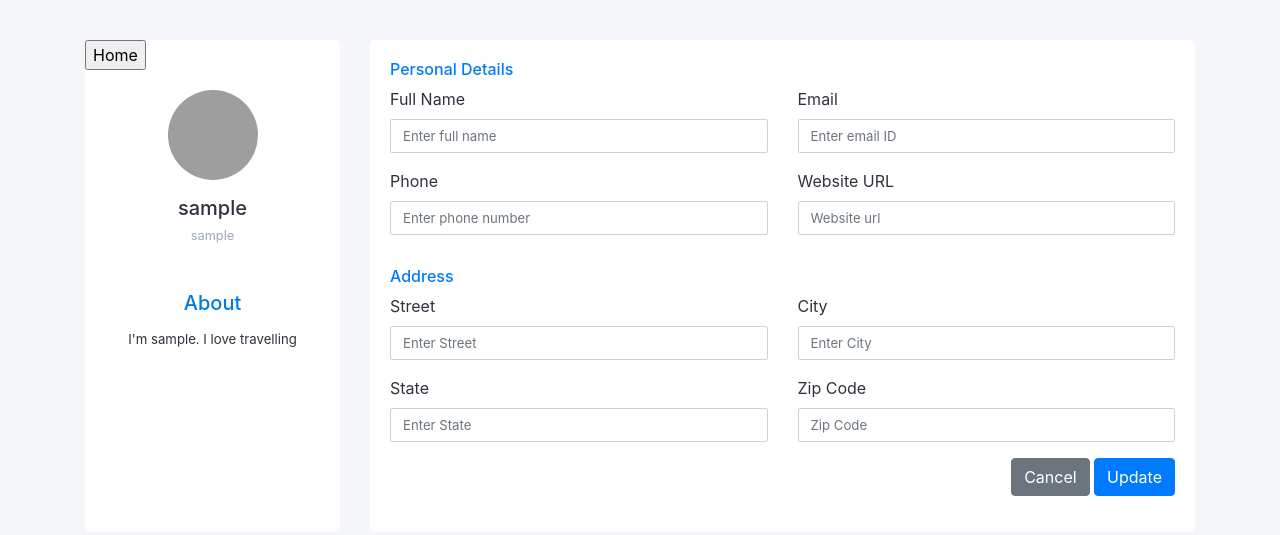
After one commit to LoneRan/EE599CloudFinalProject, a Flask app: a page that uses templates/profile.html in a window 1280 px wide. The commit adds this page. Shown: the top 535 px of the page. Run offline with Flask 2, Linux system fonts and the light colour scheme; some libraries are stand-ins or nearby versions; grey boxes are pictures that could not be loaded.

Commit message:
update profile

```diff
--- a/app.py
+++ b/app.py
@@ -48,11 +48,16 @@ def login():
 def loginCheck():
     email = request.args['email']
     password = request.args['pass']
-    print(email)
-    if password == '0':
-        return render_template('login.html')
-    else:
-        data = 1
-        return render_template("index.html",data=data)
+    # print(email)
+    if password == '0': #login not successfully
+        return render_template('login.html',data=1)
+    else:    #login successfully
+        return render_template("index.html",data=email)
 
-# @app.route('/profile')
+@app.route('/profile/<name>', methods=['POST','GET'])
+def profile(name): #name is user's info
+    prefix = name.split('@')[0]
+    data = [prefix,name]
+    if request.method == 'POST':
+        return render_template("index.html",data=name)
+    return render_template("profile.html", data=data)
--- a/templates/login.html
+++ b/templates/login.html
@@ -28,7 +28,9 @@
 
 
             <button class="btn btn-success btn-block" type="submit"><i class="fas fa-sign-in-alt"></i> Sign in</button>
-            <!-- <div class="error_message">Incorrect credential</div> -->
+            {% if data == 1 %}
+                <div class="error_message">Incorrect credential</div>
+            {% endif %}
             <a href="#" id="forgot_pswd">Forgot password?</a>
             <hr>
             <!-- <p>Don't have an account!</p>  -->
--- /dev/null
+++ b/templates/profile.html
@@ -0,0 +1,187 @@
+<!DOCTYPE html>
+<html lang="en">
+<head>
+    <meta charset="utf-8">
+    <!--  This file has been downloaded from bootdey.com    @bootdey on twitter -->
+    <!--  All snippets are MIT license http://bootdey.com/license -->
+    <title>account setting or edit profile - Bootdey.com</title>
+    <meta name="viewport" content="width=device-width, initial-scale=1">
+    <link href="http://netdna.bootstrapcdn.com/bootstrap/4.5.0/css/bootstrap.min.css" rel="stylesheet">
+    <style type="text/css">
+    	body {
+    margin: 0;
+    padding-top: 40px;
+    color: #2e323c;
+    background: #f5f6fa;
+    position: relative;
+    height: 100%;
+}
+.account-settings .user-profile {
+    margin: 0 0 1rem 0;
+    padding-bottom: 1rem;
+    text-align: center;
+}
+.account-settings .user-profile .user-avatar {
+    margin: 0 0 1rem 0;
+}
+.account-settings .user-profile .user-avatar img {
+    width: 90px;
+    height: 90px;
+    -webkit-border-radius: 100px;
+    -moz-border-radius: 100px;
+    border-radius: 100px;
+}
+.account-settings .user-profile h5.user-name {
+    margin: 0 0 0.5rem 0;
+}
+.account-settings .user-profile h6.user-email {
+    margin: 0;
+    font-size: 0.8rem;
+    font-weight: 400;
+    color: #9fa8b9;
+}
+.account-settings .about {
+    margin: 2rem 0 0 0;
+    text-align: center;
+}
+.account-settings .about h5 {
+    margin: 0 0 15px 0;
+    color: #007ae1;
+}
+.account-settings .about p {
+    font-size: 0.825rem;
+}
+.form-control {
+    border: 1px solid #cfd1d8;
+    -webkit-border-radius: 2px;
+    -moz-border-radius: 2px;
+    border-radius: 2px;
+    font-size: .825rem;
+    background: #ffffff;
+    color: #2e323c;
+}
+
+.card {
+    background: #ffffff;
+    -webkit-border-radius: 5px;
+    -moz-border-radius: 5px;
+    border-radius: 5px;
+    border: 0;
+    margin-bottom: 1rem;
+}
+
+
+    </style>
+</head>
+<body>
+<div class="container">
+<div class="row gutters">
+<div class="col-xl-3 col-lg-3 col-md-12 col-sm-12 col-12">
+<div class="card h-100">
+	<form action="" method="post">
+		<input type="submit" name="Home" value="Home" />
+	</form>
+	<!-- <button type="submit" id="myButton" name="submit" class="btn btn-primary">Home</button> -->
+	<!-- <script type="text/javascript">
+		document.getElementById("myButton").onclick = function () {
+			location.href = "/";
+		};
+	</script> -->
+	<div class="card-body">
+		<div class="account-settings">
+			<div class="user-profile">
+				<div class="user-avatar">
+					<img src="https://bootdey.com/img/Content/avatar/avatar7.png" alt="Maxwell Admin">
+				</div>
+				<h5 class="user-name">{{ data[0] }}</h5>
+				<h6 class="user-email">{{ data[1] }}</h6>
+			</div>
+			<div class="about">
+				<h5>About</h5>
+				<p>I'm {{ data[0] }}. I love travelling</p>
+			</div>
+		</div>
+	</div>
+</div>
+</div>
+<div class="col-xl-9 col-lg-9 col-md-12 col-sm-12 col-12">
+<div class="card h-100">
+	<div class="card-body">
+		<div class="row gutters">
+			<div class="col-xl-12 col-lg-12 col-md-12 col-sm-12 col-12">
+				<h6 class="mb-2 text-primary">Personal Details</h6>
+			</div>
+			<div class="col-xl-6 col-lg-6 col-md-6 col-sm-6 col-12">
+				<div class="form-group">
+					<label for="fullName">Full Name</label>
+					<input type="text" class="form-control" id="fullName" placeholder="Enter full name">
+				</div>
+			</div>
+			<div class="col-xl-6 col-lg-6 col-md-6 col-sm-6 col-12">
+				<div class="form-group">
+					<label for="eMail">Email</label>
+					<input type="email" class="form-control" id="eMail" placeholder="Enter email ID">
+				</div>
+			</div>
+			<div class="col-xl-6 col-lg-6 col-md-6 col-sm-6 col-12">
+				<div class="form-group">
+					<label for="phone">Phone</label>
+					<input type="text" class="form-control" id="phone" placeholder="Enter phone number">
+				</div>
+			</div>
+			<div class="col-xl-6 col-lg-6 col-md-6 col-sm-6 col-12">
+				<div class="form-group">
+					<label for="website">Website URL</label>
+					<input type="url" class="form-control" id="website" placeholder="Website url">
+				</div>
+			</div>
+		</div>
+		<div class="row gutters">
+			<div class="col-xl-12 col-lg-12 col-md-12 col-sm-12 col-12">
+				<h6 class="mt-3 mb-2 text-primary">Address</h6>
+			</div>
+			<div class="col-xl-6 col-lg-6 col-md-6 col-sm-6 col-12">
+				<div class="form-group">
+					<label for="Street">Street</label>
+					<input type="name" class="form-control" id="Street" placeholder="Enter Street">
+				</div>
+			</div>
+			<div class="col-xl-6 col-lg-6 col-md-6 col-sm-6 col-12">
+				<div class="form-group">
+					<label for="ciTy">City</label>
+					<input type="name" class="form-control" id="ciTy" placeholder="Enter City">
+				</div>
+			</div>
+			<div class="col-xl-6 col-lg-6 col-md-6 col-sm-6 col-12">
+				<div class="form-group">
+					<label for="sTate">State</label>
+					<input type="text" class="form-control" id="sTate" placeholder="Enter State">
+				</div>
+			</div>
+			<div class="col-xl-6 col-lg-6 col-md-6 col-sm-6 col-12">
+				<div class="form-group">
+					<label for="zIp">Zip Code</label>
+					<input type="text" class="form-control" id="zIp" placeholder="Zip Code">
+				</div>
+			</div>
+		</div>
+		<div class="row gutters">
+			<div class="col-xl-12 col-lg-12 col-md-12 col-sm-12 col-12">
+				<div class="text-right">
+					<button type="button" id="submit" name="submit" class="btn btn-secondary">Cancel</button>
+					<button type="button" id="submit" name="submit" class="btn btn-primary">Update</button>
+				</div>
+			</div>
+		</div>
+	</div>
+</div>
+</div>
+</div>
+</div>
+<script src="http://code.jquery.com/jquery-1.10.2.min.js"></script>
+<script src="http://netdna.bootstrapcdn.com/bootstrap/4.5.0/js/bootstrap.min.js"></script>
+<script type="text/javascript">
+
+</script>
+</body>
+</html>
```
Also changed, not shown: templates/index.html (+13 -4 lines).
